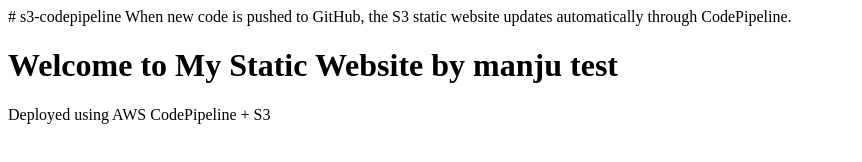
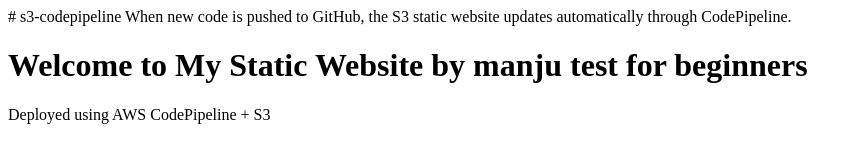
Before and after one commit to manjutrytest/s3-codepipeline, a plain HTML site: page index.html in a window 1280 px wide. Shown: the whole page, without its empty margins (0-862 px from the left). Drawn offline with Linux system fonts and the light colour scheme.

Commit message:
Update index.html

```diff
--- a/index.html
+++ b/index.html
@@ -3,7 +3,7 @@
 <!DOCTYPE html>
 <html>
 <body>
-<h1>Welcome to My Static Website by manju test</h1>
+<h1>Welcome to My Static Website by manju test for beginners</h1>
 <p>Deployed using AWS CodePipeline + S3</p>
 </body>
 </html>
```
